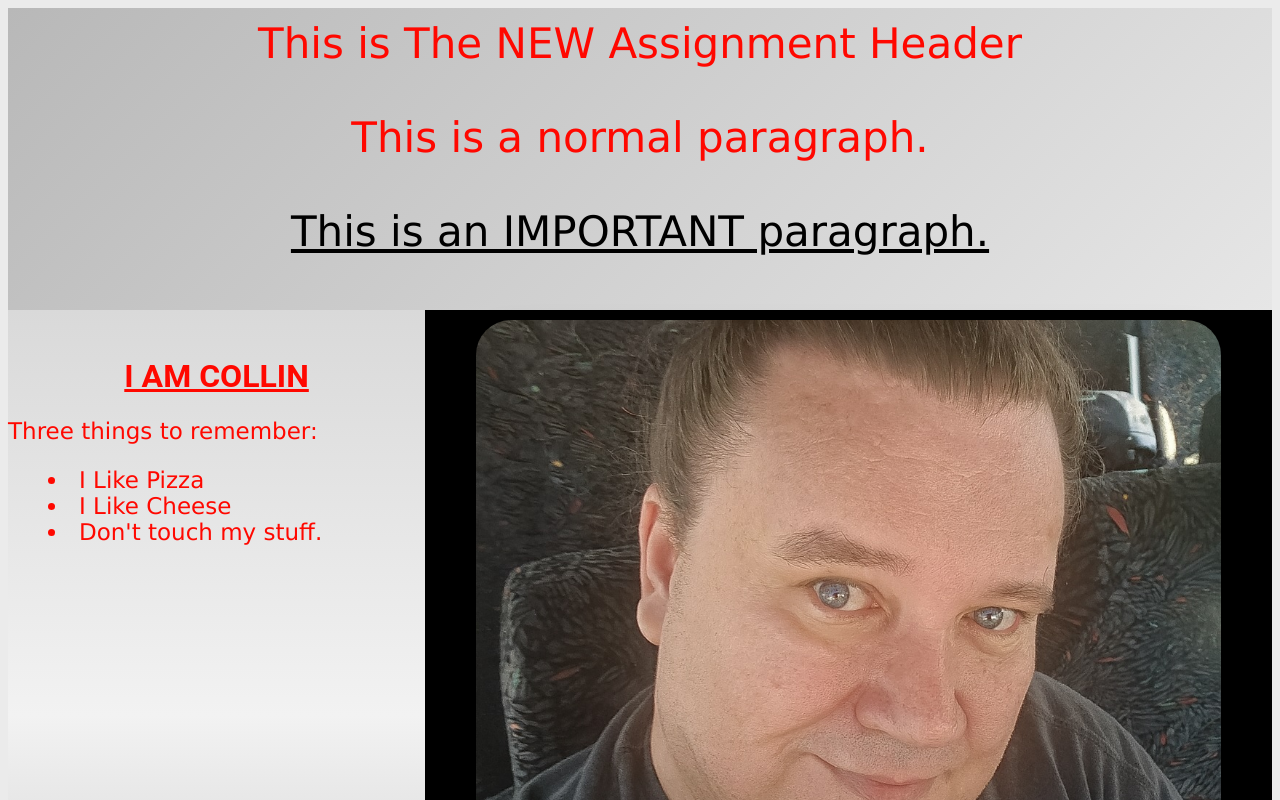
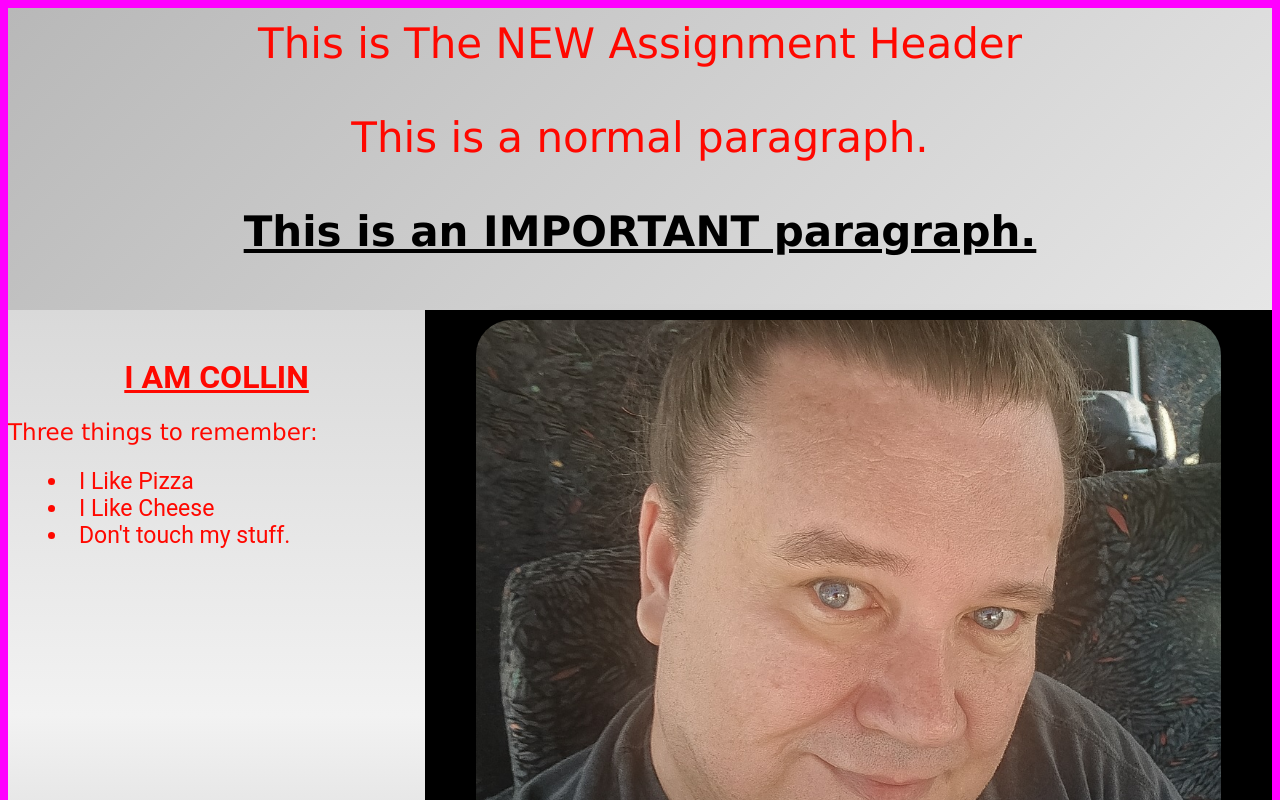
Before and after one commit to badkaraoke2025/repoman, a plain HTML site: page index.html in a window 1280 px wide. Shown: the top 800 px of the page. Drawn offline with Linux system fonts and the light colour scheme.

Commit message:
Updated heading text in index.html

```diff
--- a/css/style.css
+++ b/css/style.css
@@ -1,8 +1,8 @@
 @charset "utf-8";
 /* CSS Document */
-body {background-color: #ebebeb;}
+body {background-color: magenta;}
 p {font-family: verdana;font-size: 26;color: #ff0800;font-weight: 300;}
-p.important {font-family: verdana;font-size: 26;color: #000000;font-weight: 500;text-decoration: underline}
+p.important {font-family: verdana;font-size: 46;color: #000000;font-weight: 700;text-decoration: underline}
 figure {
   margin: 0;
   padding: 0;
@@ -57,7 +57,7 @@ figcaption {
 }
 
 .left { background: linear-gradient(to bottom, #d9d9d9, #f2f2f2, #bfbfbf);
-	font-family: verdana;
+	font-family: roboto;
 	font-size: 23px;
 	color: #ff0800;
 	text-align: left;
```
